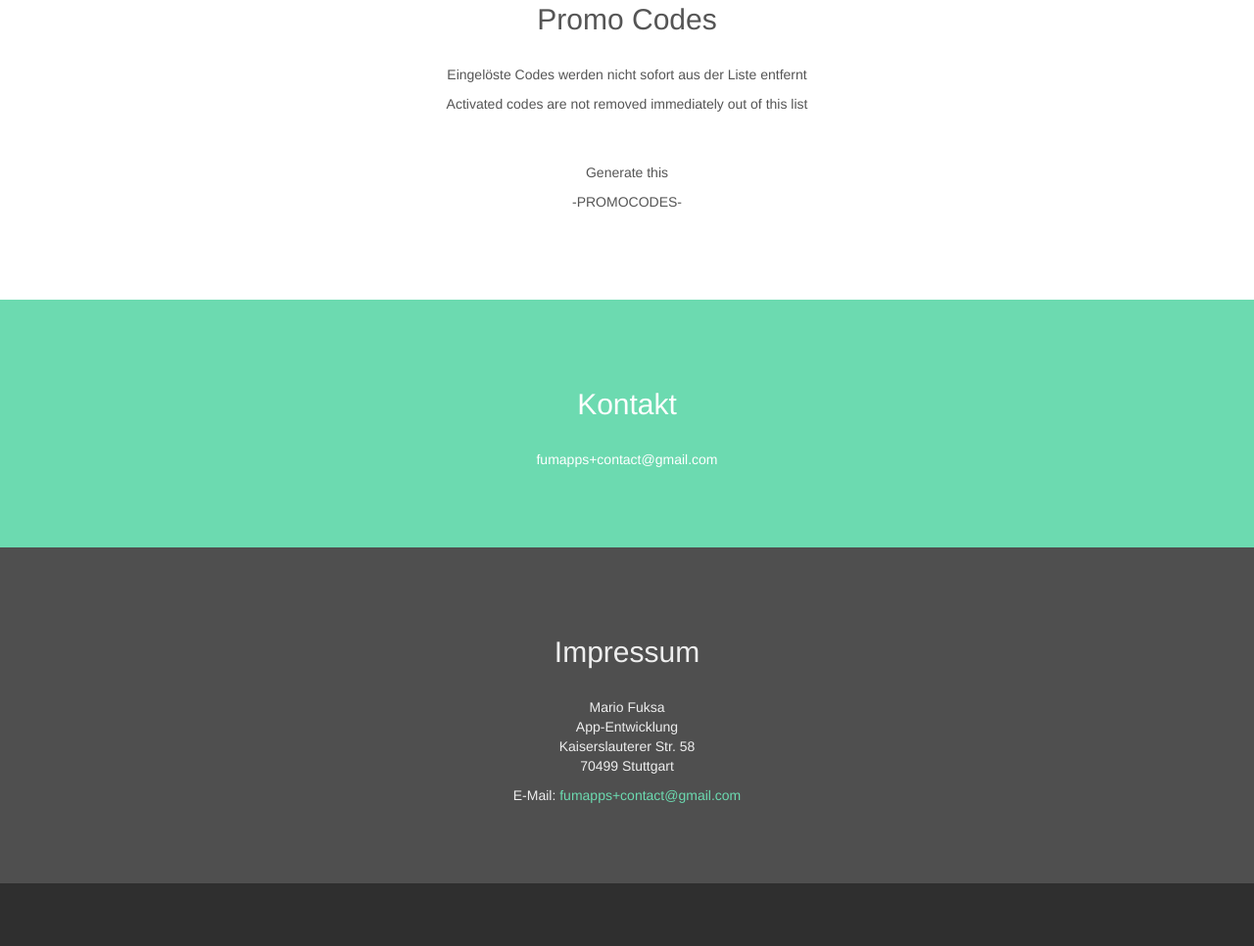
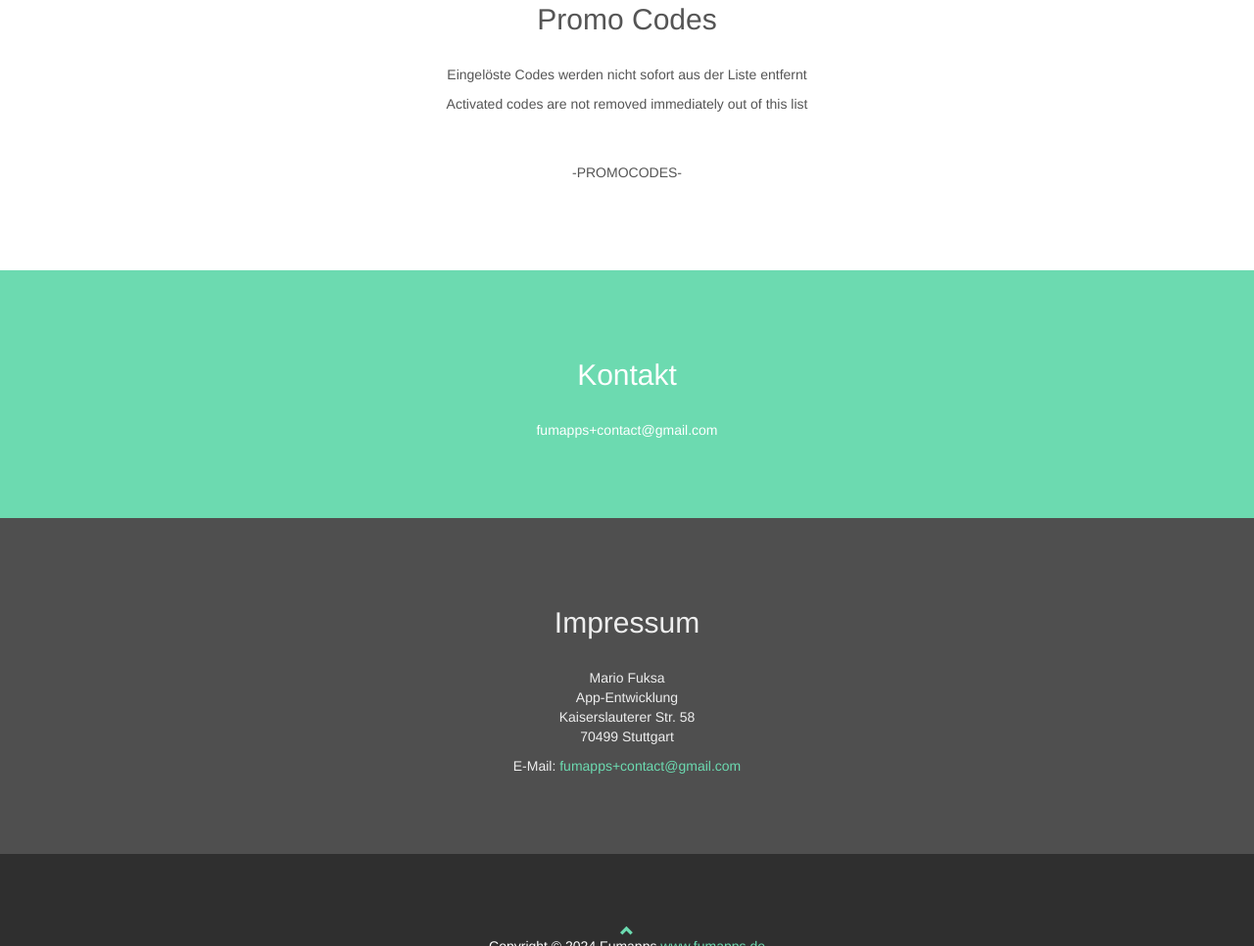
Before and after one commit to Fumapps/Fumapps.github.io, a plain HTML site: page promocodes.html in a window 1280 px wide. Shown: the part 789-1755 px from the top of the page at 98% size. Drawn offline with nearby package versions, Linux system fonts and the light colour scheme.

Commit message:
Revert "Debug"
This reverts commit de003da4fd379f55b5519108d54ce829a2ba9a63.

```diff
--- a/promocodes.html
+++ b/promocodes.html
@@ -47,7 +47,6 @@
                 <p>Activated codes are not removed immediately out of this list</p>
                 <br/>
                 <br/>
-                <p>Generate this</p>
 -PROMOCODES-
             </header>
             <br/>
```
Also changed, not shown: public/test.html (deleted, +0 -1 lines).
